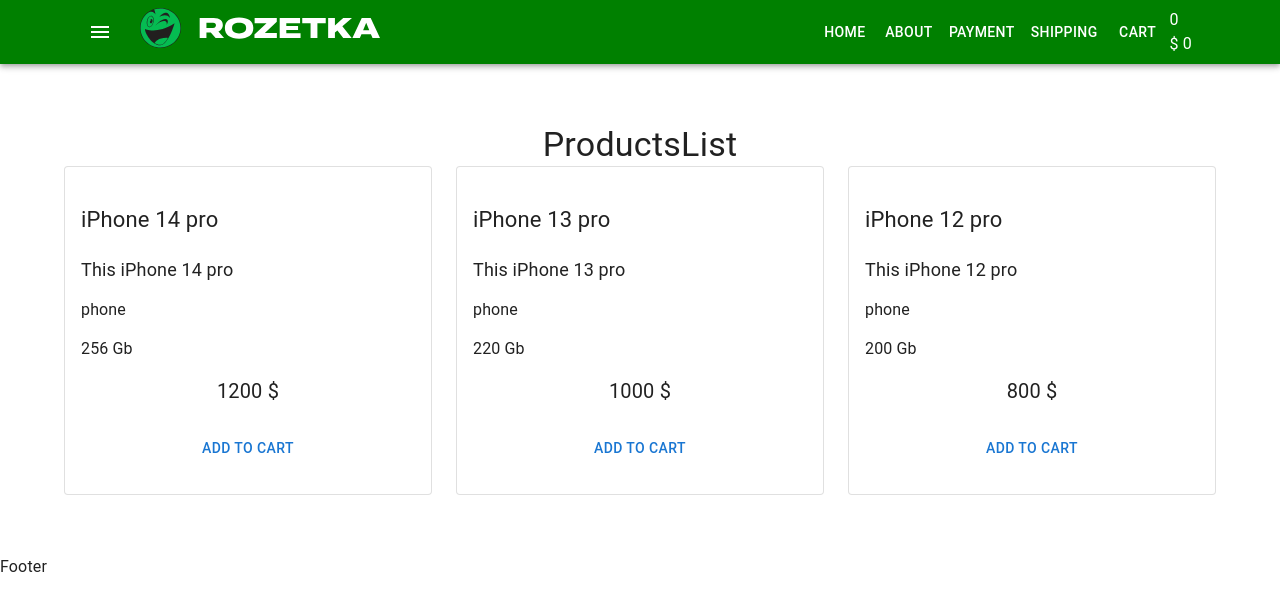
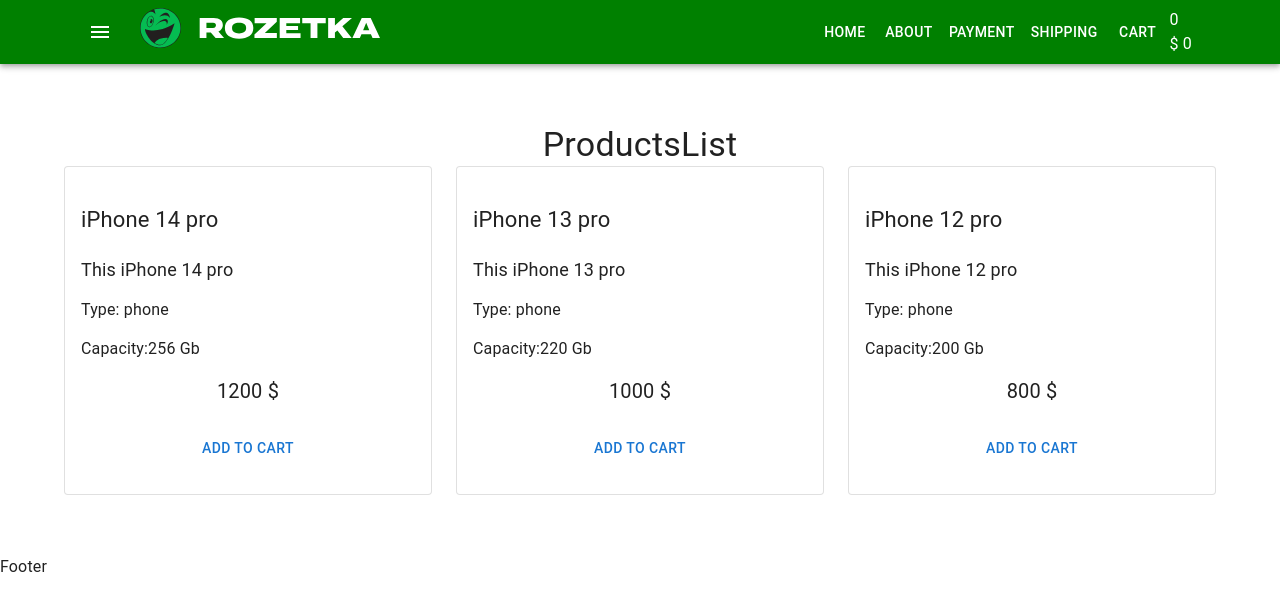
Before and after one commit to BatrynLiudmyla/SHOP-PROJECT, a React (Create React App) app: page / in a window 1280 px wide. Shown: the top 610 px of the page. Built offline with nearby package versions, Linux system fonts and the light colour scheme; the HTML template or start-up script is replaced by a standard one.

Commit message:
Add destructerization and scripts

```diff
--- a/src/components/ProductsList/ProductsListItem.tsx
+++ b/src/components/ProductsList/ProductsListItem.tsx
@@ -10,15 +10,21 @@
   price: number
 }
 
-const ProductsListItem = (props: Props) => {
+const ProductsListItem = ({
+  title,
+  description,
+  type,
+  capacity,
+  price,
+}: Props) => {
     return (
         <Card variant="outlined" className='product'>
             <CardContent>
-                <div className="product-title">{props.title}</div>
-                <div className="product-desc"> {props.description}</div>
-                <div className="product-features">{props.type}</div>
-                <div className="product-features">{props.capacity} Gb </div>
-                <div className="product-price">{props.price} $ </div>
+                <div className="product-title">{title}</div>
+                <div className="product-desc"> {description}</div>
+                <div className="product-features"> Type: {type}</div>
+                <div className="product-features">Capacity:{capacity} Gb </div>
+                <div className="product-price">{price} $ </div>
             </CardContent>
             <CardActions className='product-btn-wrap'>
                 <Button>Add to cart</Button>
```
